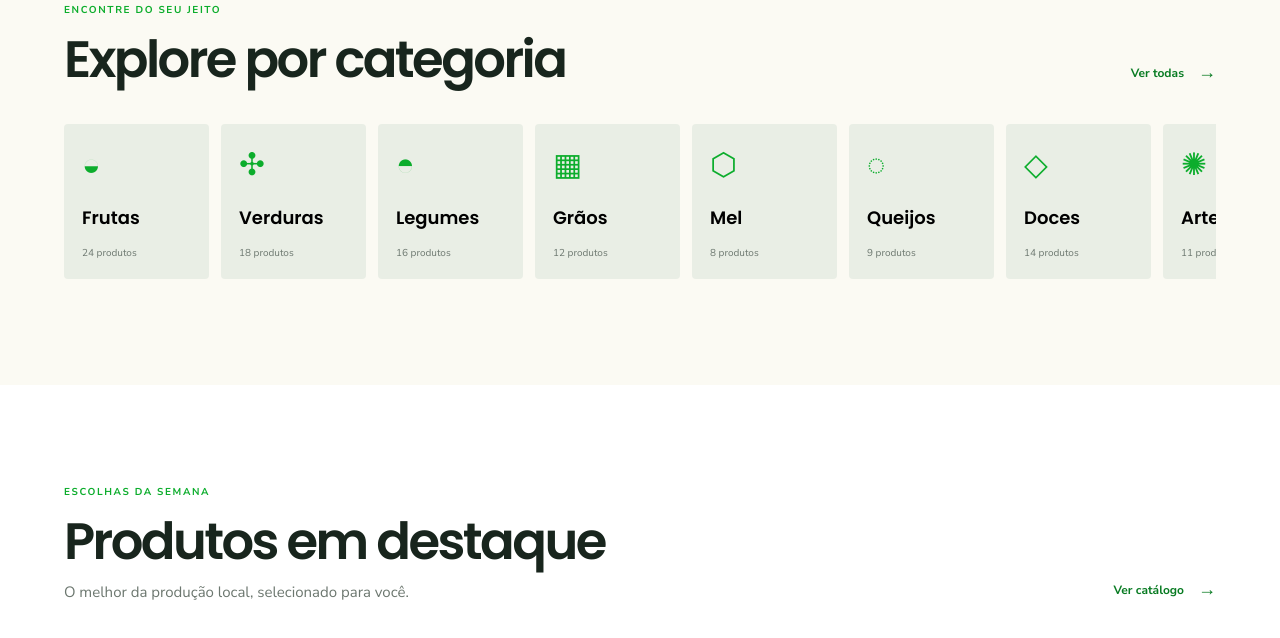
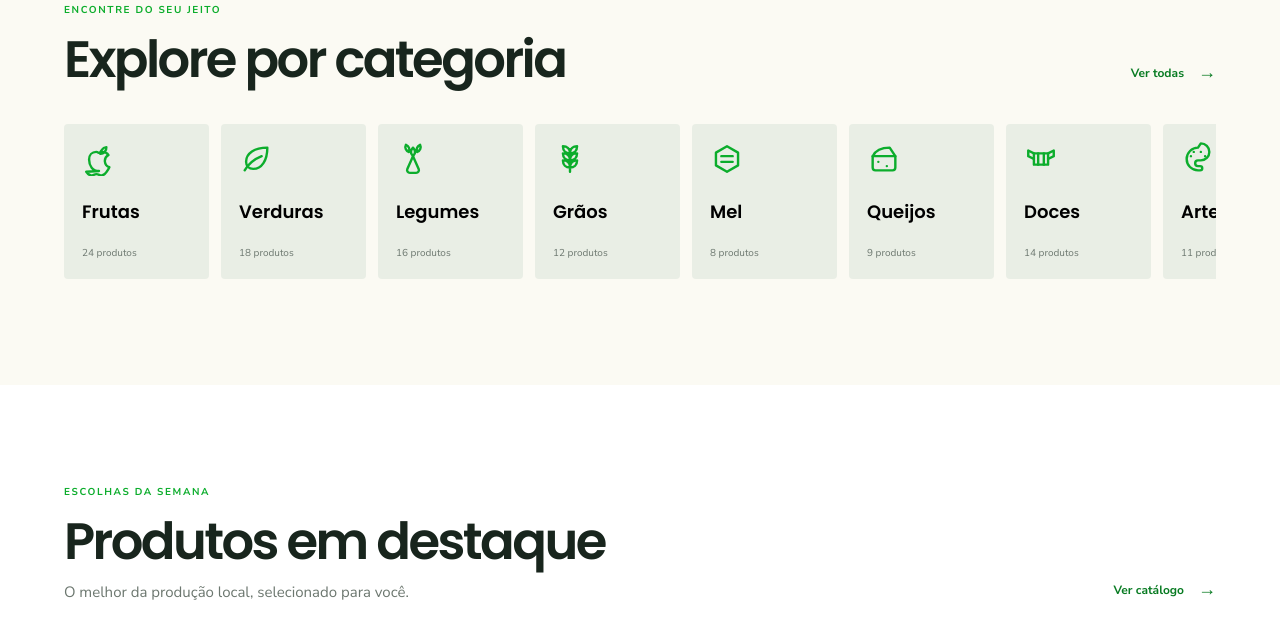
Before and after one commit to joao00789/agrifam, a website: page index.html in a window 1280 px wide. Shown: the part 900-1538 px from the top of the page. Drawn offline with nearby package versions, Linux system fonts and the light colour scheme.

Commit message:
Adiciona icones as categorias

```diff
--- a/script.js
+++ b/script.js
@@ -4,16 +4,27 @@
  * Exemplo futuro: fetch('/api/produtos').then(response => response.json()).
  */
 const categories = [
-  { name: "Frutas", icon: "◒", count: "24 produtos" },
-  { name: "Verduras", icon: "✣", count: "18 produtos" },
-  { name: "Legumes", icon: "◓", count: "16 produtos" },
-  { name: "Grãos", icon: "▦", count: "12 produtos" },
-  { name: "Mel", icon: "⬡", count: "8 produtos" },
-  { name: "Queijos", icon: "◌", count: "9 produtos" },
-  { name: "Doces", icon: "◇", count: "14 produtos" },
-  { name: "Artesanato", icon: "✺", count: "11 produtos" },
-  { name: "Regionais", icon: "⌁", count: "21 produtos" },
+  { name: "Frutas", icon: "apple", count: "24 produtos" },
+  { name: "Verduras", icon: "leaf", count: "18 produtos" },
+  { name: "Legumes", icon: "carrot", count: "16 produtos" },
+  { name: "Grãos", icon: "wheat", count: "12 produtos" },
+  { name: "Mel", icon: "hexagon", count: "8 produtos" },
+  { name: "Queijos", icon: "cheese", count: "9 produtos" },
+  { name: "Doces", icon: "candy", count: "14 produtos" },
+  { name: "Artesanato", icon: "palette", count: "11 produtos" },
+  { name: "Regionais", icon: "map-pin", count: "21 produtos" },
 ];
+const categoryIcons = {
+  apple: '<path d="M12 20.5c-4.5 0-7-3.7-7-8.1C5 9.2 7.1 7 10 7c1.2 0 1.7.7 2 .7s.9-.7 2.4-.7c2.1 0 3.6 1.1 4.3 2.2-3.8 2.1-3.2 7.2.6 8.6-.5 1.1-1.1 2.2-1.8 3.1-1 1.4-2 2.7-3.6 2.7s-2-.9-3.7-.9-2.2.9-3.7.9-2.5-1.2-3.5-2.6Z"/><path d="M14 5.5c.7-1.1 1.8-1.8 3.2-1.9.1 1.4-.4 2.5-1.1 3.3-.8.9-2 1.6-3.2 1.5-.1-1.1.3-2.2 1.1-2.9Z"/>',
+  leaf: '<path d="M20 4C11 4 5 8 5 14c0 3 2 5 5 5 6 0 10-6 10-15Z"/><path d="M4 20c3-5 7-8 12-10"/>',
+  carrot: '<path d="m12 10 4 9a2 2 0 0 1-1.8 2.8H9.8A2 2 0 0 1 8 19l4-9Z"/><path d="M12 10c-2-2-2-4 0-6 2 2 2 4 0 6ZM9 7C7 6 6 4 7 2c2 1 3 3 2 5ZM15 7c2-1 3-3 2-5-2 1-3 3-2 5Z"/>',
+  wheat: '<path d="M12 21V5M12 8c-3 0-5-2-5-5 3 0 5 2 5 5ZM12 13c-3 0-5-2-5-5 3 0 5 2 5 5ZM12 18c-3 0-5-2-5-5 3 0 5 2 5 5ZM12 8c3 0 5-2 5-5-3 0-5 2-5 5ZM12 13c3 0 5-2 5-5-3 0-5 2-5 5ZM12 18c3 0 5-2 5-5-3 0-5 2-5 5Z"/>',
+  hexagon: '<path d="m12 3 7.8 4.5v9L12 21l-7.8-4.5v-9L12 3Z"/><path d="M8 10h8M8 14h8"/>',
+  cheese: '<path d="M4 10h16v8a2 2 0 0 1-2 2H6a2 2 0 0 1-2-2v-8Z"/><path d="M4 10c2-4 6-6 12-6l4 6M8 14h.01M14 17h.01"/>',
+  candy: '<path d="m7 8-4-2v4l4 2M17 8l4-2v4l-4 2"/><path d="M7 8h10v8H7z"/><path d="M10 8v8M14 8v8"/>',
+  palette: '<path d="M12 4a8 8 0 0 0 0 16h1.5a1.5 1.5 0 0 0 0-3H12a2 2 0 0 1 0-4h2a6 6 0 0 0 0-12Z"/><path d="M7 10h.01M9 7h.01M14 7h.01M17 10h.01"/>',
+  "map-pin": '<path d="M12 21s7-5.2 7-11a7 7 0 1 0-14 0c0 5.8 7 11 7 11Z"/><circle cx="12" cy="10" r="2"/>',
+};
 const products = [
   {
     id: 1,
@@ -328,7 +339,7 @@ const categoryList = $("#categoryList");
 categoryList.innerHTML = categories
   .map(
     (category) =>
-      `<button class="category reveal-item" data-category="${category.name === "Regionais" ? "regionais" : category.name}"><span class="category-icon">${category.icon}</span><strong>${category.name}</strong><small>${category.count}</small></button>`,
+      `<button class="category reveal-item" data-category="${category.name === "Regionais" ? "regionais" : category.name}"><svg class="category-icon" viewBox="0 0 24 24" aria-hidden="true">${categoryIcons[category.icon]}</svg><strong>${category.name}</strong><small>${category.count}</small></button>`,
   )
   .join("");
 observeRevealItems(categoryList);
--- a/style.css
+++ b/style.css
@@ -580,8 +580,15 @@ body.has-scroll-reveal .reveal-item.is-visible {
 }
 
 .category-icon {
-  font-size: 31px;
+  display: block;
+  width: 34px;
+  height: 34px;
   color: var(--green);
+  fill: none;
+  stroke: currentColor;
+  stroke-width: 1.7;
+  stroke-linecap: round;
+  stroke-linejoin: round;
 }
 
 .category strong {
```
Lines whose indentation alone changed are shown as unchanged.
